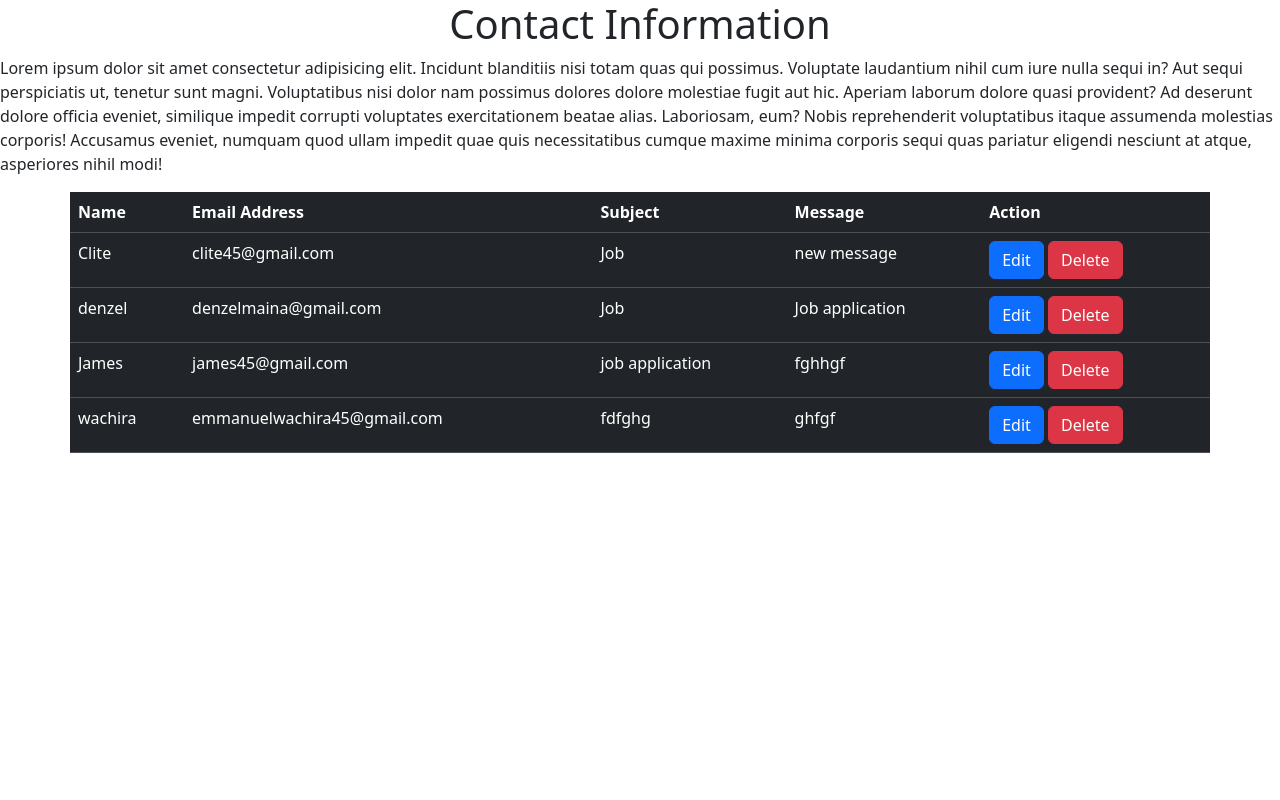
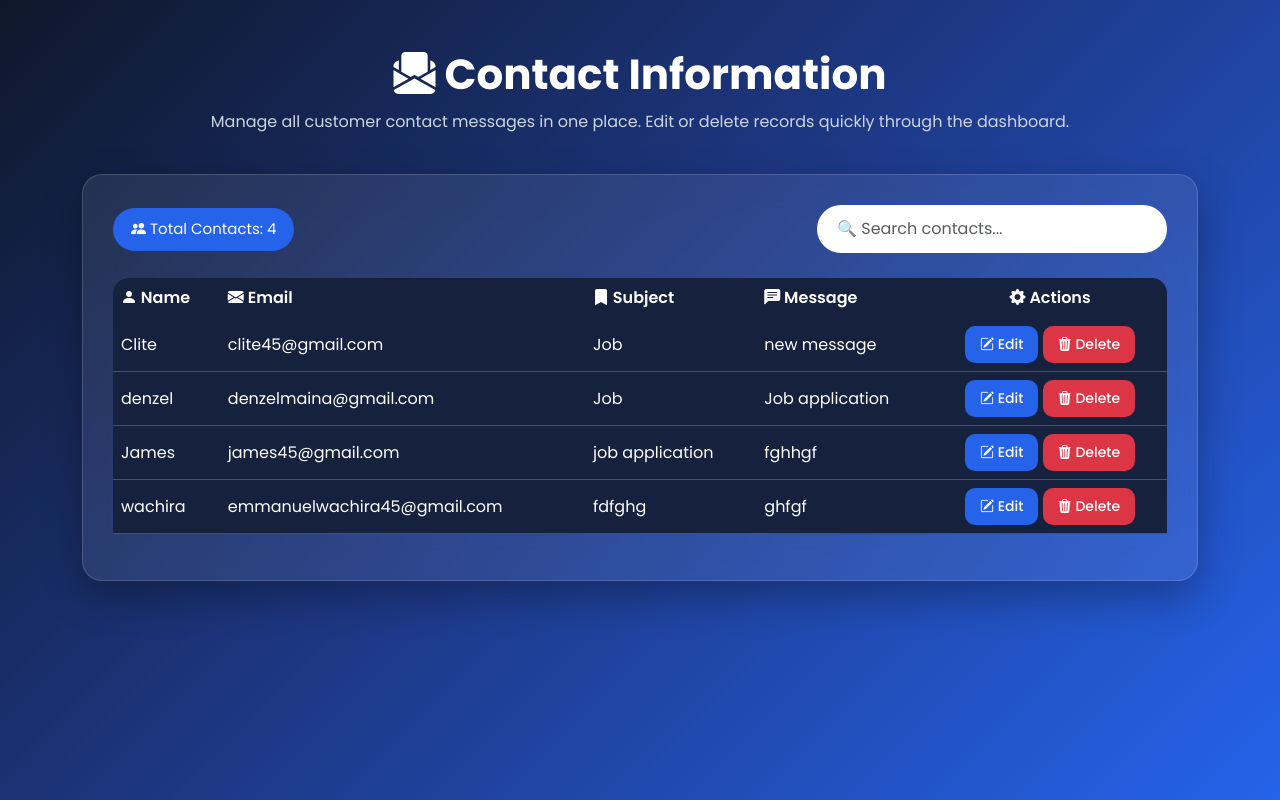
Before and after one commit to emmanuelwachira45-spec/Genesis, a Django app: page /show/ in a window 1280 px wide. Run offline with Django 5.2, Linux system fonts and the light colour scheme; data comes from the database, SQL or seed files in the repository; both versions use the stored data as it was after the commit; some libraries are stand-ins or nearby versions.

Commit message:
add new files

```diff
--- a/myapp/urls.py
+++ b/myapp/urls.py
@@ -12,4 +12,6 @@ urlpatterns = [
     path('services/', views.services, name='services'),
     path('starter/', views.starter, name='starter'),
     path('show/', views.show, name='show'),
+    path('delete/<int:id>/', views.delete,),
+    path('edit/<int:id>/', views.edit,),
 ]
--- a/myapp/views.py
+++ b/myapp/views.py
@@ -1,4 +1,4 @@
-from django.shortcuts import render
+from django.shortcuts import render,redirect, get_object_or_404
 from myapp.models import *
 
 # Create your views here.
@@ -35,3 +35,22 @@ def services(request):
 
 def starter(request):
     return render(request, 'starter-page.html')
+
+
+def delete(request, id):
+    mycontact = Contact.objects.get(id=id)
+    mycontact.delete()
+    return redirect('/show')
+
+def edit(request, id):
+    editappointment = get_object_or_404(Contact, id=id)
+
+    if request.method == 'POST':
+        editappointment.name = request.POST.get('name')
+        editappointment.email = request.POST.get('email')
+        editappointment.subject = request.POST.get('subject')
+        editappointment.message = request.POST.get('message')
+        editappointment.save()
+        return redirect('/show')
+    else:
+        return render(request, 'edit.html', {'editappointment': editappointment})
--- a/templates/show.html
+++ b/templates/show.html
@@ -3,63 +3,297 @@
 <head>
     <meta charset="UTF-8">
     <meta name="viewport" content="width=device-width, initial-scale=1.0">
-    <title>Contact Page</title>
+    <title>Contact Information</title>
 
     {% load static %}
 
+    <!-- Bootstrap -->
     <link rel="stylesheet" href="{% static 'assets/vendor/bootstrap/css/bootstrap.min.css' %}">
-    <link rel="stylesheet" href="{% static 'assets/vendor/bootstrap/js/bootstrap.min.js' %}">
+
+    <!-- Bootstrap Icons -->
+    <link href="https://cdn.jsdelivr.net/npm/bootstrap-icons@1.11.3/font/bootstrap-icons.css" rel="stylesheet">
+
+    <!-- Google Font -->
+    <link href="https://fonts.googleapis.com/css2?family=Poppins:wght@300;400;500;600;700&display=swap" rel="stylesheet">
+
+    <style>
+
+        *{
+            font-family:'Poppins',sans-serif;
+        }
+
+        body{
+            background:linear-gradient(135deg,#0f172a,#1e3a8a,#2563eb);
+            min-height:100vh;
+            padding:50px 20px;
+            color:white;
+        }
+
+        .page-title{
+            font-size:42px;
+            font-weight:700;
+            text-align:center;
+        }
+
+        .page-subtitle{
+            color:#cbd5e1;
+            text-align:center;
+            max-width:900px;
+            margin:auto;
+            margin-top:10px;
+            margin-bottom:40px;
+        }
+
+        .card-glass{
+            background:rgba(255,255,255,.08);
+            backdrop-filter:blur(18px);
+            border:1px solid rgba(255,255,255,.15);
+            border-radius:20px;
+            box-shadow:0 15px 40px rgba(0,0,0,.3);
+            padding:30px;
+        }
+
+        .top-bar{
+            display:flex;
+            justify-content:space-between;
+            align-items:center;
+            flex-wrap:wrap;
+            gap:20px;
+            margin-bottom:25px;
+        }
+
+        .search-box{
+            max-width:350px;
+            width:100%;
+        }
+
+        .search-box input{
+            border-radius:50px;
+            border:none;
+            padding:12px 20px;
+            background:#fff;
+        }
+
+        .table-responsive{
+            border-radius:15px;
+            overflow:hidden;
+        }
+
+        table{
+            margin-bottom:0;
+        }
+
+        .table-dark{
+            --bs-table-bg:#16213e;
+            --bs-table-striped-bg:#1d2d50;
+            --bs-table-hover-bg:#274690;
+            color:white;
+        }
+
+        thead{
+            background:#2563eb;
+        }
+
+        thead th{
+            border:none;
+            padding:18px;
+            position:sticky;
+            top:0;
+            z-index:10;
+            font-weight:600;
+        }
+
+        tbody td{
+            vertical-align:middle;
+            padding:18px;
+        }
+
+        tbody tr{
+            transition:.3s;
+        }
+
+        tbody tr:hover{
+            transform:scale(1.01);
+            background:#315da8 !important;
+        }
+
+        .btn{
+            border-radius:10px;
+            padding:8px 15px;
+            font-weight:500;
+        }
+
+        .btn-primary{
+            background:#2563eb;
+            border:none;
+        }
+
+        .btn-primary:hover{
+            background:#1d4ed8;
+        }
+
+        .btn-danger{
+            border:none;
+        }
+
+        .badge-count{
+            background:#2563eb;
+            padding:10px 18px;
+            border-radius:50px;
+            font-size:15px;
+        }
+
+        .message{
+            max-width:350px;
+            white-space:nowrap;
+            overflow:hidden;
+            text-overflow:ellipsis;
+        }
+
+        @media(max-width:768px){
+
+            .page-title{
+                font-size:30px;
+            }
+
+            .top-bar{
+                flex-direction:column;
+                align-items:stretch;
+            }
+
+            .btn{
+                margin-bottom:5px;
+            }
+
+        }
+
+    </style>
 
 </head>
+
 <body>
-    <h1 class="text-center">Contact Information</h1>
-    <p>Lorem ipsum dolor sit amet consectetur adipisicing elit. Incidunt blanditiis nisi totam quas qui possimus. Voluptate laudantium nihil cum iure nulla sequi in? Aut sequi perspiciatis ut, tenetur sunt magni.
-    Voluptatibus nisi dolor nam possimus dolores dolore molestiae fugit aut hic. Aperiam laborum dolore quasi provident? Ad deserunt dolore officia eveniet, similique impedit corrupti voluptates exercitationem beatae alias. Laboriosam, eum?
-    Nobis reprehenderit voluptatibus itaque assumenda molestias corporis! Accusamus eveniet, numquam quod ullam impedit quae quis necessitatibus cumque maxime minima corporis sequi quas pariatur eligendi nesciunt at atque, asperiores nihil modi!</p>
 
-    <table class="table table-dark container">
+<div class="container">
+
+    <h1 class="page-title">
+        <i class="bi bi-envelope-paper-fill"></i>
+        Contact Information
+    </h1>
+
+    <p class="page-subtitle">
+        Manage all customer contact messages in one place. Edit or delete records quickly through the dashboard.
+    </p>
+
+    <div class="card-glass">
+
+        <div class="top-bar">
+
+            <div class="badge-count">
+                <i class="bi bi-people-fill"></i>
+                Total Contacts: {{ all|length }}
+            </div>
+
+            <div class="search-box">
+                <input type="text"
+                       class="form-control"
+                       placeholder="🔍 Search contacts...">
+            </div>
+
+        </div>
+
+        <div class="table-responsive">
+
+            <table class="table table-dark table-hover align-middle">
+
+                <thead>
+
                     <tr>
-            <th>Name</th>
-            <th>Email Address</th>
-            <th>Subject</th>
-            <th>Message</th>
-            <th>Action</th>
+
+                        <th><i class="bi bi-person-fill"></i> Name</th>
+
+                        <th><i class="bi bi-envelope-fill"></i> Email</th>
+
+                        <th><i class="bi bi-bookmark-fill"></i> Subject</th>
+
+                        <th><i class="bi bi-chat-left-text-fill"></i> Message</th>
+
+                        <th class="text-center">
+                            <i class="bi bi-gear-fill"></i> Actions
+                        </th>
+
                     </tr>
 
-        {%for contact in all%}
+                </thead>
+
+                <tbody>
+
+                {% for contact in all %}
 
                     <tr>
+
                         <td>{{ contact.name }}</td>
+
                         <td>{{ contact.email }}</td>
+
                         <td>{{ contact.subject }}</td>
-            <td>{{ contact.message }}</td>
-            <td>
 
-                <a href="" class="btn btn-primary"> Edit </a>
-                <a href="" class="btn btn-danger"> Delete </a>
+                        <td class="message">
+                            {{ contact.message }}
+                        </td>
 
+                        <td class="text-center">
 
+                            <a href="/edit/{{ contact.id }}"
+                               class="btn btn-primary btn-sm">
 
+                                <i class="bi bi-pencil-square"></i>
+                                Edit
+
+                            </a>
+
+                            <a href="/delete/{{ contact.id }}"
+                               class="btn btn-danger btn-sm">
+
+                                <i class="bi bi-trash3-fill"></i>
+                                Delete
+
+                            </a>
 
                         </td>
 
                     </tr>
 
-        {%endfor%}
+                {% empty %}
 
+                    <tr>
 
+                        <td colspan="5" class="text-center py-5">
 
+                            <i class="bi bi-inbox display-4"></i>
 
+                            <h4 class="mt-3">No Contacts Found</h4>
 
+                            <p class="text-light">
+                                Contact submissions will appear here.
+                            </p>
 
+                        </td>
+
+                    </tr>
+
+                {% endfor %}
+
+                </tbody>
 
             </table>
 
+        </div>
 
+    </div>
 
+</div>
 
-
-
+<script src="{% static 'assets/vendor/bootstrap/js/bootstrap.bundle.min.js' %}"></script>
 
 </body>
 </html>
```
Also changed, not shown: templates/edit.html (added, +238 -0 lines), db.sqlite3. Lines whose indentation alone changed are shown as unchanged.
